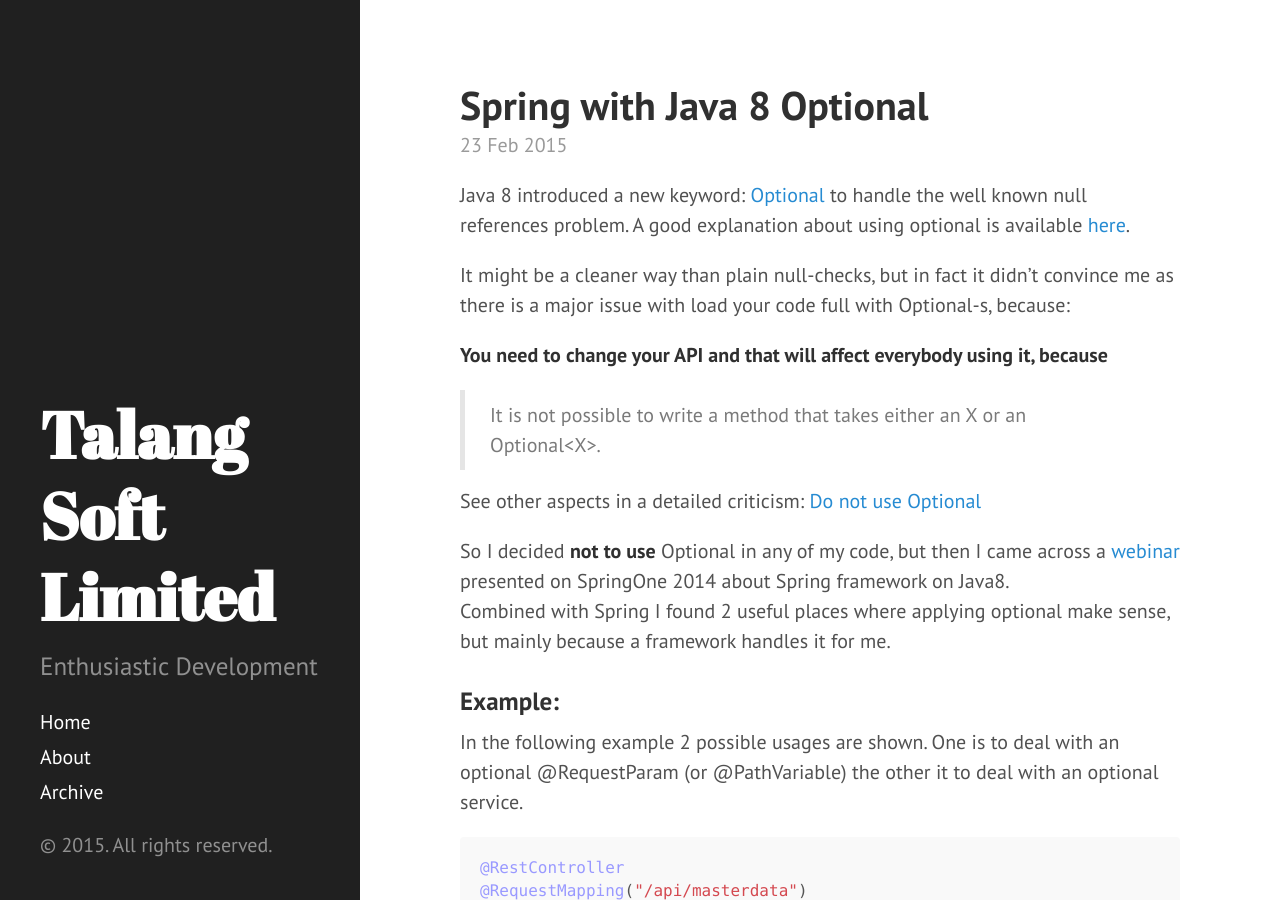
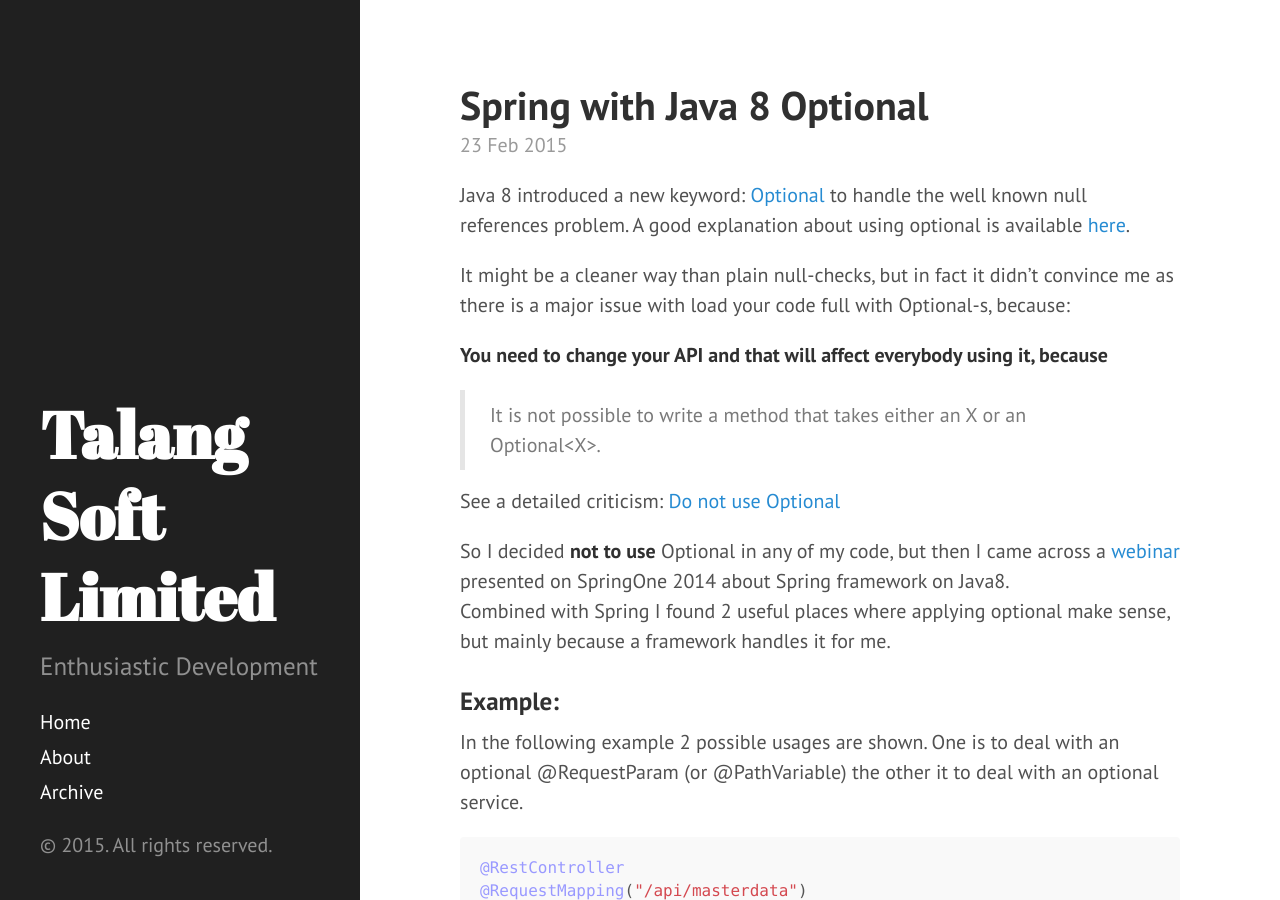
Before and after one commit to timeamolnar/tamaslang.github.io, a Jekyll site: the page built from _posts/2015-02-23-spring-with-java8-optional.md, in a window 1280 px wide and 900 px high. Built offline with Jekyll 4.4.1, drawn with Linux system fonts in a browser that asks for light colours; Markdown is read by kramdown in place of the engine named in the settings; comment, search, counter and statistics services are not loaded.

Commit message:
fix typo

```diff
--- a/_posts/2015-02-23-spring-with-java8-optional.md
+++ b/_posts/2015-02-23-spring-with-java8-optional.md
@@ -14,7 +14,7 @@ It might be a cleaner way than plain null-checks, but in fact it didn't convince
   It is not possible to write a method that takes either an X or an Optional&lt;X&gt;.
 </p></blockquote>
 
-See other aspects in a detailed criticism: <a href="https://www.voxxed.com/blog/2015/01/embracing-void-6-refined-tricks-dealing-nulls-java/" target="_blank">Do not use Optional</a>
+See a detailed criticism: <a href="https://www.voxxed.com/blog/2015/01/embracing-void-6-refined-tricks-dealing-nulls-java/" target="_blank">Do not use Optional</a>
 
 So I decided <strong>not to use</strong> Optional in any of my code, but then I came across a
 <a href="http://spring.io/blog/2015/01/14/springone2gx-2014-replay-spring-framework-on-java-8" target="_blank">webinar</a>
```
